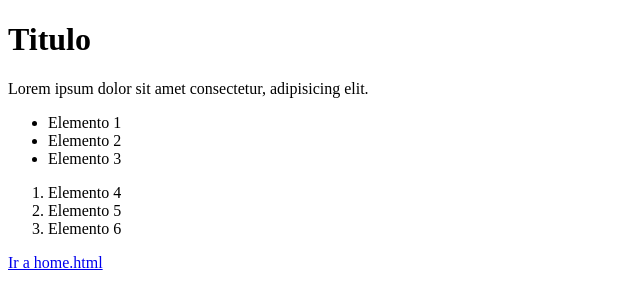
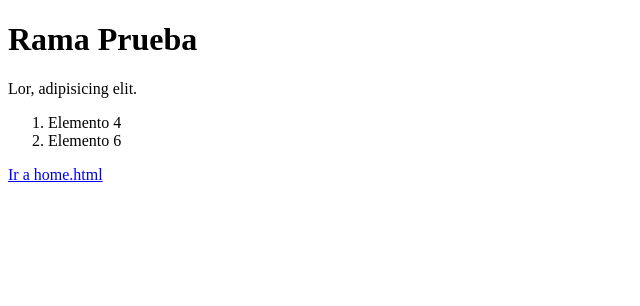
Before and after one commit to luquitamoreira/prueba-clase16, a plain HTML site: page index.html in a window 1280 px wide. Shown: the whole page, without its empty margins (0-640 px from the left). Drawn offline with Linux system fonts and the light colour scheme.

Commit message:
Se modifico el html en la rama prueba

```diff
--- a/index.html
+++ b/index.html
@@ -6,16 +6,12 @@
     <title>Mi proyecto</title>
 </head>
 <body>
-    <h1>Titulo</h1>
-    <p>Lorem ipsum dolor sit amet consectetur, adipisicing elit.
-    <ul >
-        <li>  Elemento 1</li>
-        <li>  Elemento 2</li>
-        <li>  Elemento 3</li>
-    </ul>
+    <h1>Rama Prueba</h1>
+    <p>Lor, adipisicing elit.
+
     <ol>
         <li>  Elemento 4</li>
-        <li>  Elemento 5</li>
+
         <li>  Elemento 6</li>
     </ol>
     <a href="home.html">Ir a home.html</a>
```
